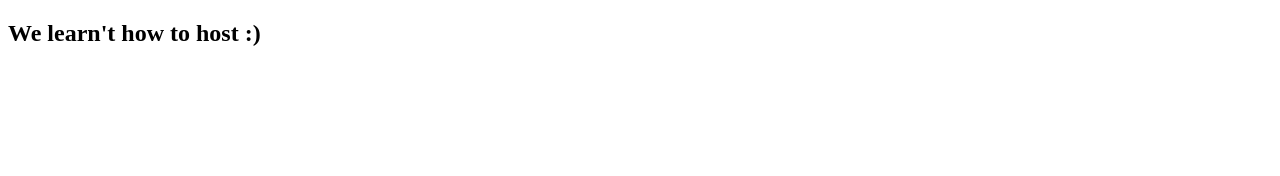
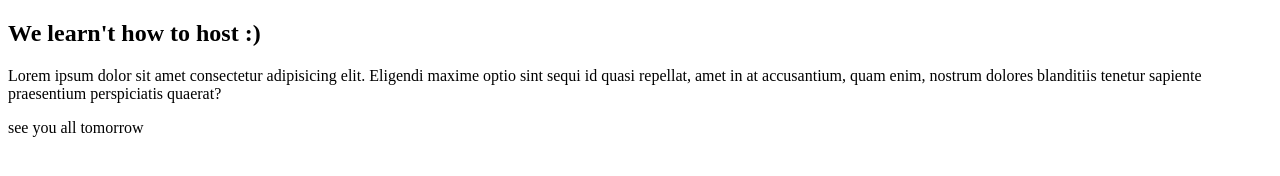
Before and after one commit to arung86/sample-web-hosting, a plain HTML site: page index.html in a window 1280 px wide. Drawn offline with Linux system fonts and the light colour scheme.

Commit message:
update index

```diff
--- a/index.html
+++ b/index.html
@@ -10,6 +10,10 @@
 
 <body>
     <h2>We learn't how to host :)</h2>
+    <p>Lorem ipsum dolor sit amet consectetur adipisicing elit. Eligendi maxime optio sint sequi id quasi repellat, amet
+        in at accusantium, quam enim, nostrum dolores blanditiis tenetur sapiente praesentium perspiciatis quaerat?</p>
+
+    <p>see you all tomorrow</p>
 </body>
 
 </html>
```
